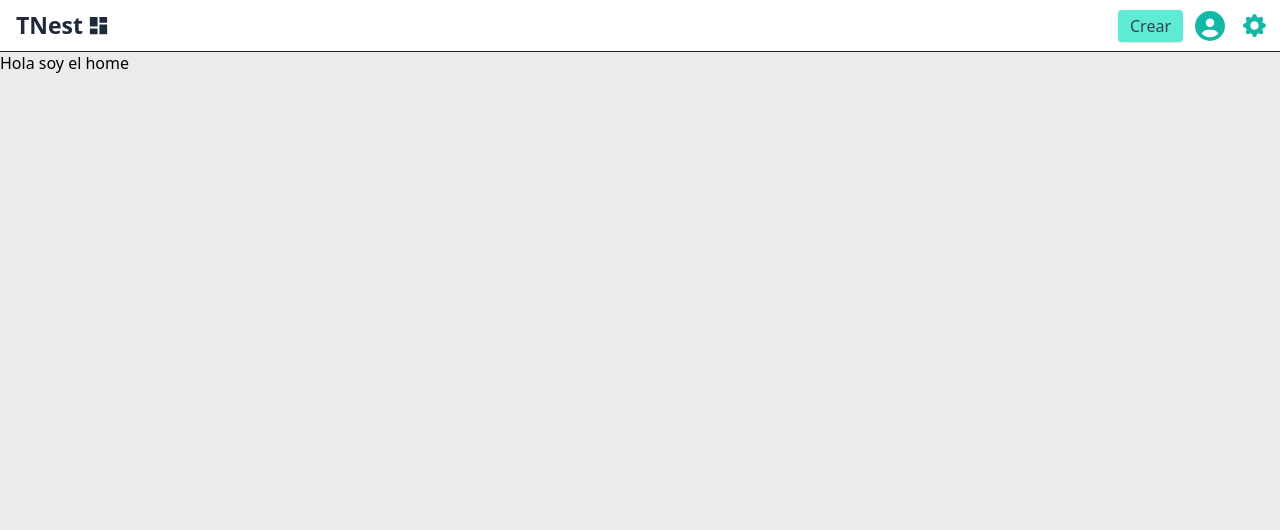
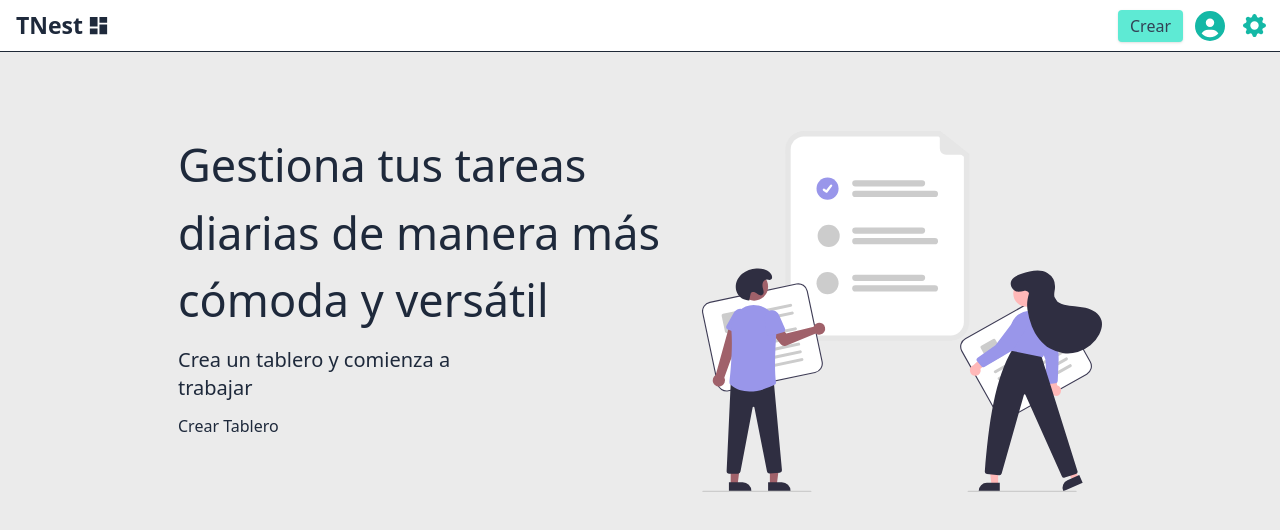
Before and after one commit to Edisonven/Tnest-app, a React (Vite) app in the folder Frontend/: page / in a window 1280 px wide. Shown: the top 530 px of the page. Built offline with nearby package versions, Linux system fonts and the light colour scheme.

Commit message:
Creando contexto para uso de funciones globalmente

```diff
--- a/Frontend/index.html
+++ b/Frontend/index.html
@@ -4,7 +4,7 @@
 <head>
   <meta charset="UTF-8" />
   <meta name="viewport" content="width=device-width, initial-scale=1.0" />
-  <title>Vite + React + TS</title>
+  <title>Tnest</title>
 </head>
 
 <body>
--- a/Frontend/src/components/createABoard/CreateABoard.tsx
+++ b/Frontend/src/components/createABoard/CreateABoard.tsx
@@ -1,14 +1,17 @@
 import { motion } from "framer-motion";
 import CreateABoardModal from "./CreateABoardModal";
-import { useEffect, useRef, useState } from "react";
+import { useContext, useEffect, useRef, useState } from "react";
 import { DomRefElement } from "../../types/DomRefElement";
 import { AnimatePresence } from "framer-motion";
 import { useNavigate } from "react-router-dom";
 import CreateNewBoardMenu from "./CreateNewBoardMenu";
+import { CreateBoardMenuContext } from "../../context/CreateBoardContext";
 
 function CreateABoard() {
   const [openModal, setOpenModal] = useState(false);
-  const [openCreateBoardMenu, setOpenCreateBoardMenu] = useState(false);
+  const { openCreateBoardMenu, setOpenCreateBoardMenu } = useContext(
+    CreateBoardMenuContext
+  );
   const buttonRef = useRef<HTMLButtonElement>(null);
   const modalRef = useRef<DomRefElement>(null);
   const navigate = useNavigate();
--- /dev/null
+++ b/Frontend/src/context/CreateBoardContext.tsx
@@ -0,0 +1,42 @@
+import {
+  createContext,
+  useState,
+  ReactNode,
+  Dispatch,
+  SetStateAction,
+} from "react";
+
+interface CreateBoardMenuContextType {
+  openCreateBoardMenu: boolean;
+  setOpenCreateBoardMenu: Dispatch<SetStateAction<boolean>>;
+}
+
+// Proporciona un valor predeterminado
+const defaultContextValue: CreateBoardMenuContextType = {
+  openCreateBoardMenu: false,
+  setOpenCreateBoardMenu: () => {},
+};
+
+export const CreateBoardMenuContext =
+  createContext<CreateBoardMenuContextType>(defaultContextValue);
+
+interface CreateBoardMenuProviderProps {
+  children: ReactNode;
+}
+
+const CreateBoardMenuProvider = ({
+  children,
+}: CreateBoardMenuProviderProps) => {
+  const [openCreateBoardMenu, setOpenCreateBoardMenu] =
+    useState<boolean>(false);
+
+  return (
+    <CreateBoardMenuContext.Provider
+      value={{ openCreateBoardMenu, setOpenCreateBoardMenu }}
+    >
+      {children}
+    </CreateBoardMenuContext.Provider>
+  );
+};
+
+export default CreateBoardMenuProvider;
--- a/Frontend/src/main.tsx
+++ b/Frontend/src/main.tsx
@@ -5,13 +5,16 @@ import "./index.css";
 import { Provider } from "react-redux";
 import { store } from "./app/store.ts";
 import { BrowserRouter } from "react-router-dom";
+import CreateBoardMenuProvider from "./context/CreateBoardContext.tsx";
 
 createRoot(document.getElementById("root")!).render(
   <StrictMode>
     <BrowserRouter>
-      <Provider store={store}>
-        <App />
-      </Provider>
+      <CreateBoardMenuProvider>
+        <Provider store={store}>
+          <App />
+        </Provider>
+      </CreateBoardMenuProvider>
     </BrowserRouter>
   </StrictMode>
 );
--- a/Frontend/src/views/home/Home.tsx
+++ b/Frontend/src/views/home/Home.tsx
@@ -1,7 +1,33 @@
+import { useContext } from "react";
+import background_1 from "/images/application/background-1.svg";
+import { CreateBoardMenuContext } from "../../context/CreateBoardContext";
+
 function Home(): JSX.Element {
+  const { setOpenCreateBoardMenu } = useContext(CreateBoardMenuContext);
+
   return (
-    <section className="">
-      <h1>Hola soy el home</h1>
+    <section className="flex items-center justify-center mt-[80px]">
+      <div className="flex gap-6">
+        <div className="flex flex-col gap-3">
+          <h1 className="text-[45px] font-medium text-slate-800 dark:text-gray-300 max-w-[500px]">
+            Gestiona tus tareas diarias de manera más cómoda y versátil
+          </h1>
+          <p className="text-slate-800 dark:text-gray-300 text-xl font-medium max-w-[300px]">
+            Crea un tablero y comienza a trabajar
+          </p>
+          <div>
+            <button
+              onClick={() => setOpenCreateBoardMenu(true)}
+              className="text-slate-800 dark:text-gray-300 "
+            >
+              Crear Tablero
+            </button>
+          </div>
+        </div>
+        <div>
+          <img className="w-full max-w-[400px]" src={background_1} alt="" />
+        </div>
+      </div>
     </section>
   );
 }
```
Also changed, not shown: Frontend/public/images/application/background-1.svg (added).
